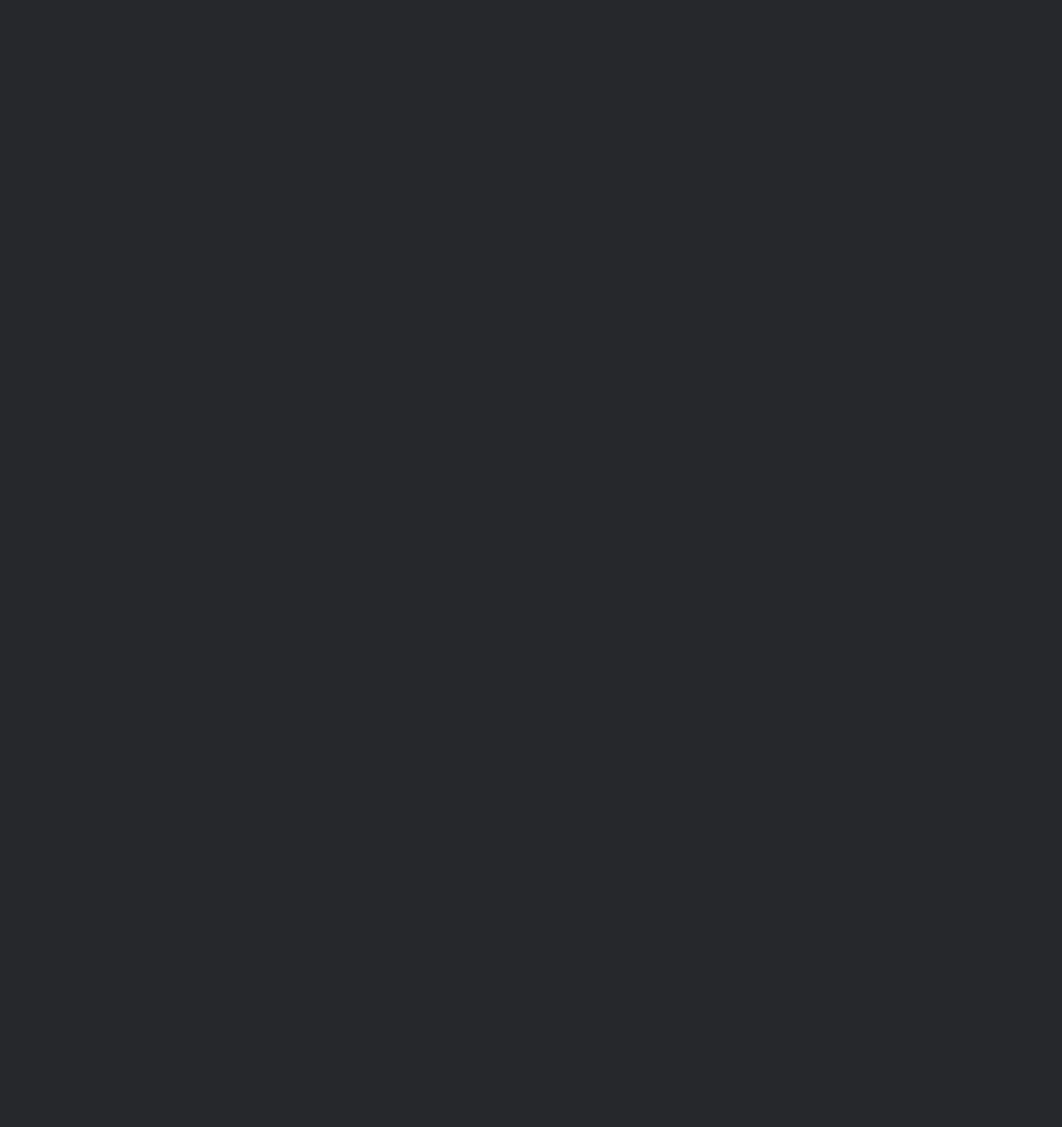
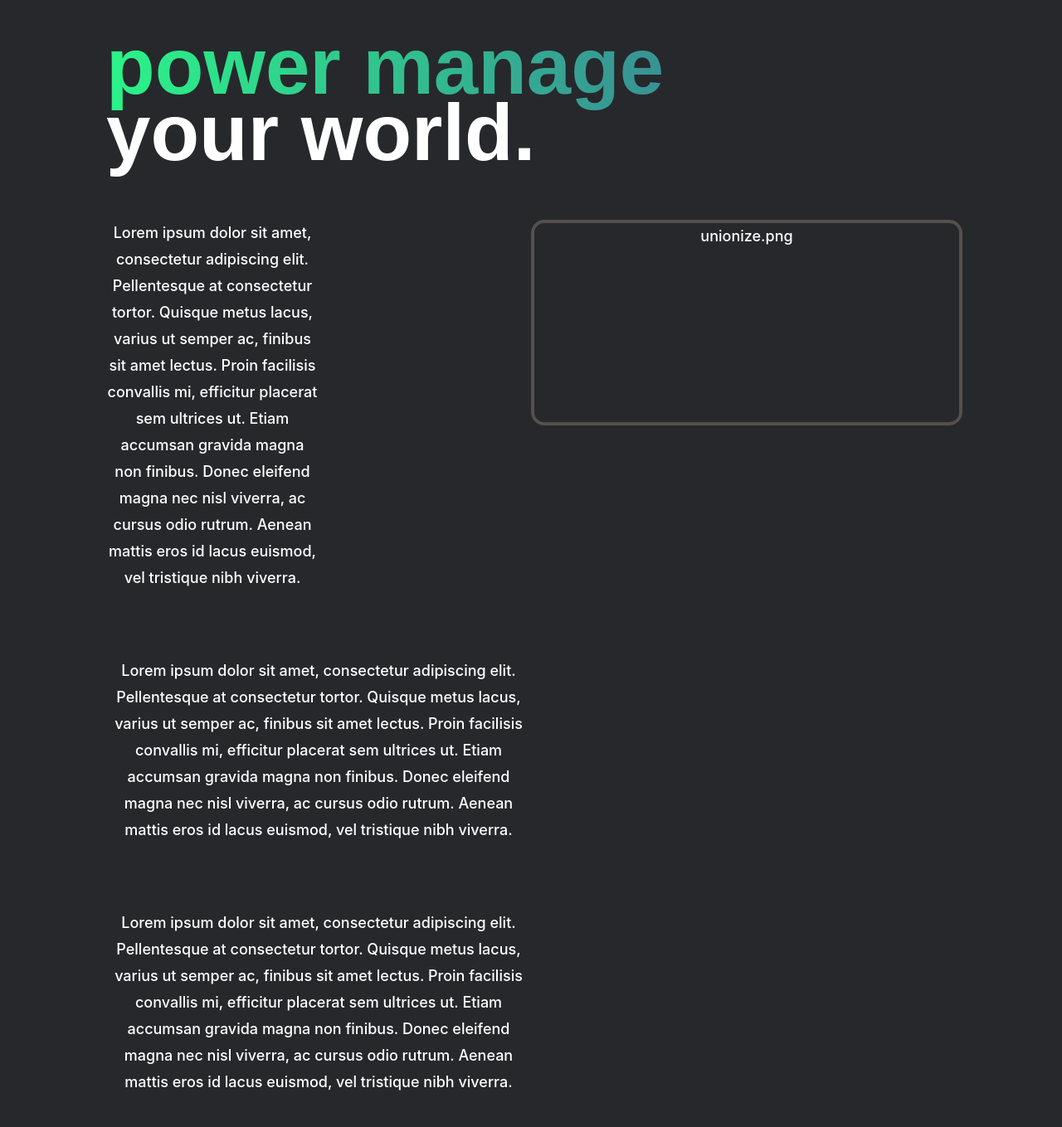
Before and after one commit to Lodestone-Team/frontend, a React (Create React App) app: page / in a window 1280 px wide. Shown: the part 4151-5510 px from the top of the page at 83% size. Built offline with nearby package versions, Linux system fonts and the light colour scheme.

Commit message:
finished control section. stickybox as well.

```diff
--- a/src/App.css
+++ b/src/App.css
@@ -280,7 +280,7 @@
 .App-about-title-white-first {
   color: white;
   width: fit-content;
-  flex-basis: 27%; /*lgtm! kekw */
+  flex-basis: 27%;
 }
 
 .App-about-title-white-second {
@@ -408,7 +408,7 @@
 /*key wrapper*/
 .App-security-lock-key {
   width: 100%;
-  top: -32%;
+  top: -32.512500768123444213444433333%;
 
   position: relative;
 
@@ -461,28 +461,136 @@
   width: 74vw; /* 75% of the width of the veiwer */
 }
 
-/* code for app control section here */
+/* code for app control section here
 .App-control {
   background: var(--dark-background);
   height: 60rem;
   width: 100%;
   position: relative;
+
+  background-color: rgb(192, 136, 192);
+  font-size: xx-large;
+  font-style: 'Comic Sans MS';
 }
+*/
 
 /* code for app tools section here */
 
 .App-tools {
   background: var(--dark-background);
-  height: 60rem;
+  height: 180rem;
   width: 100%;
   position: relative;
 }
 
+.App-tools-title-one {
+  font-family: sans-serif;
+	background: linear-gradient(98.23deg, #2af588 0%, #405a9b 154.02%);
+  font-weight: 900;
+  font-size: 6rem;
+
+  /* gives us nice text */
+  background-clip: unset;
+	-webkit-background-clip: text;
+	-webkit-text-fill-color: transparent;
+
+  width: fit-content;
+  position: absolute;
+  top: 5vh;
+  left: 10vw;
+}
+
+/* doing it this way because lazy. fix when refactor code */
+.App-tools-title-two {
+  font-family: sans-serif;
+	background: white;
+  font-weight: 900;
+  font-size: 6rem;
+
+  /* gives us nice text */
+  background-clip: unset;
+	-webkit-background-clip: text;
+	-webkit-text-fill-color: transparent;
+
+  width: fit-content;
+  position: absolute;
+  top: 15vh;
+  left: 10vw;
+}
+
+.App-control-text-wrapper {
+  /* grid things */
+  display: grid;
+    /* left and right margins are total 20% vw => 80% left for columns */
+  grid-template-columns: 10vw 20vw 20vw 20vw 20vw 10vw;
+  row-gap: 10vh;
+  grid-auto-rows: auto;
+
+  /* position things */
+  position: absolute;
+  width: 100%;
+  top: 35vh;
+
+
+  /* font */
+  font-style: 'Satoshi';
+  color: white;
+  font-weight: 500;
+  font-size: 1.125rem;
+  line-height: 2rem;
+}
+
+/* columns 1 and 6 are not meant to be used. */
+/* here is just demonstrating grid functionality, make actual decisions time of */
+.App-control-text-one {
+  grid-column: 2;
+  grid-row: 1;
+}
+
+.App-control-text-two {
+  grid-column: 2 / 4;
+  grid-row: 2;
+}
+
+.App-control-text-three {
+  grid-column: 2 / 4;
+  grid-row: 3;
+}
+
+.App-control-text-four {
+  grid-column: 2 / 6;
+  grid-row: 4;
+}
+
+.App-control-text-five {
+  grid-column: 2;
+  grid-row: 5;
+}
+
+.App-control-image-stickybox {
+  grid-column: 4 / 6;
+  grid-row: 1 / 4;
+}
+.App-control-image-box {
+  top: 0;
+  position: sticky;
+  border: 0.5vmin solid rgb(85, 79, 78);
+  border-radius: 2vmin;
+  width: 40vw;
+  height: 30vh;
+}
 /* code for app footer section here */
 
+/*
 .App-footer {
   background: var(--dark-background);
   height: 60rem;
   width: 100%;
   position: relative;
+
+
+    background-color: rgb(192, 136, 192);
+    font-size: xx-large;
+    font-style: 'Comic Sans MS';
 }
+*/
--- a/src/App.tsx
+++ b/src/App.tsx
@@ -114,17 +114,39 @@ const App: React.FunctionComponent = () => {
       </div>
 
       <div className="App-control">
-
       </div>
 
       <div className="App-tools">
         <div className="App-tools-title-one">
-
+          power manage
         </div>
         <div className="App-tools-title-two">
-
+          your world.
         </div>
 
+        <div className="App-control-text-wrapper">
+          <div className="App-control-text-one">
+            Lorem ipsum dolor sit amet, consectetur adipiscing elit. Pellentesque at consectetur tortor. Quisque metus lacus, varius ut semper ac, finibus sit amet lectus. Proin facilisis convallis mi, efficitur placerat sem ultrices ut. Etiam accumsan gravida magna non finibus. Donec eleifend magna nec nisl viverra, ac cursus odio rutrum. Aenean mattis eros id lacus euismod, vel tristique nibh viverra.
+          </div>
+          <div className="App-control-text-two">
+            Lorem ipsum dolor sit amet, consectetur adipiscing elit. Pellentesque at consectetur tortor. Quisque metus lacus, varius ut semper ac, finibus sit amet lectus. Proin facilisis convallis mi, efficitur placerat sem ultrices ut. Etiam accumsan gravida magna non finibus. Donec eleifend magna nec nisl viverra, ac cursus odio rutrum. Aenean mattis eros id lacus euismod, vel tristique nibh viverra.
+          </div>
+          <div className="App-control-text-three">
+            Lorem ipsum dolor sit amet, consectetur adipiscing elit. Pellentesque at consectetur tortor. Quisque metus lacus, varius ut semper ac, finibus sit amet lectus. Proin facilisis convallis mi, efficitur placerat sem ultrices ut. Etiam accumsan gravida magna non finibus. Donec eleifend magna nec nisl viverra, ac cursus odio rutrum. Aenean mattis eros id lacus euismod, vel tristique nibh viverra.
+          </div>
+          <div className="App-control-text-four">
+            Lorem ipsum dolor sit amet, consectetur adipiscing elit. Pellentesque at consectetur tortor. Quisque metus lacus, varius ut semper ac, finibus sit amet lectus. Proin facilisis convallis mi, efficitur placerat sem ultrices ut. Etiam accumsan gravida magna non finibus. Donec eleifend magna nec nisl viverra, ac cursus odio rutrum. Aenean mattis eros id lacus euismod, vel tristique nibh viverra.
+          </div>
+          <div className="App-control-text-five">
+            Lorem ipsum dolor sit amet, consectetur adipiscing elit. Pellentesque at consectetur tortor. Quisque metus lacus, varius ut semper ac, finibus sit amet lectus. Proin facilisis convallis mi, efficitur placerat sem ultrices ut. Etiam accumsan gravida magna non finibus. Donec eleifend magna nec nisl viverra, ac cursus odio rutrum. Aenean mattis eros id lacus euismod, vel tristique nibh viverra.
+          </div>
+
+          <div className="App-control-image-stickybox">
+            <div className="App-control-image-box">
+              unionize.png
+            </div>
+          </div>
+        </div>
       </div>
 
       <div className="App-footer">
```
